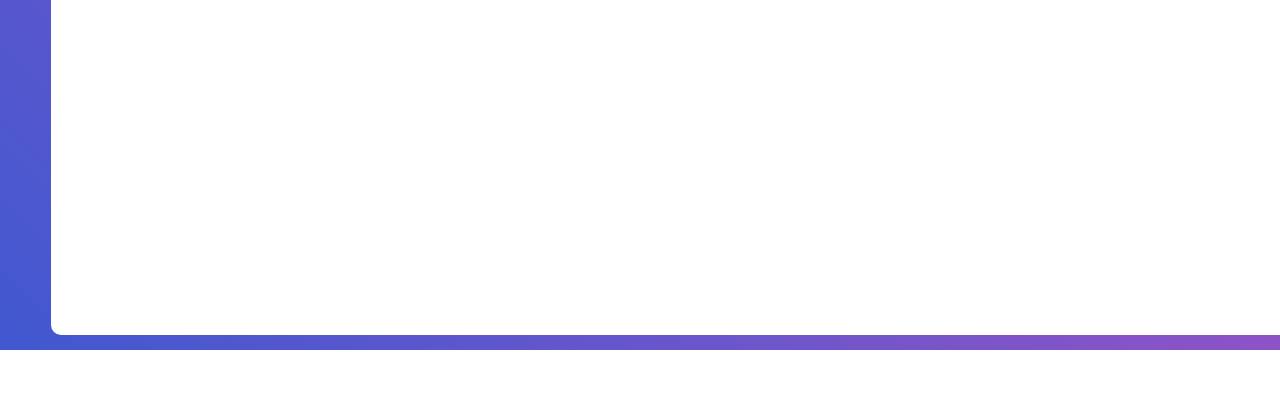
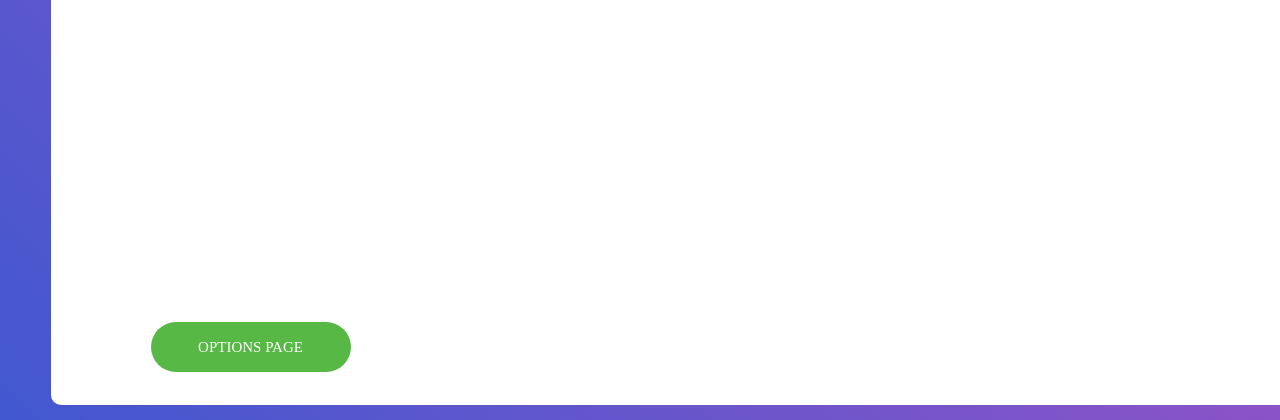
Before and after one commit to Nanditha30/SkillUpCOSC_Django, a Django app: page /viewvac in a window 1280 px wide; the page is wider, and only the part inside the window is pictured. Shown: the part 571-991 px from the top of that part. Before the commit the page ends 921 px from the top of that part, so only its background shows below. Run offline with Django 3.2, Linux system fonts and the light colour scheme; data that the repository does not hold is empty; some libraries are stand-ins or nearby versions; some web fonts are replaced.

Commit message:
Minor Changes

```diff
--- a/Adminpage/Templates/viewvac.html
+++ b/Adminpage/Templates/viewvac.html
@@ -54,6 +54,10 @@
             margin-left: 550px;
             font-family: Lato-Bold;
             }
+        .container-login100-form-btn{
+            margin-left: 100px;
+            width: 200px;
+        }
     </style>
     <title>Options Page</title>
 </head>
@@ -86,18 +90,27 @@
                                             {% for vac in vacs %}
                                             <tr class="row100 body">
                                                 <td class="cell100 column1">{{vac.POSITION}}</td>
-                                                <td class="cell100 column2">{{vac.REQUIRED}}</td>
+                                                <td class="cell100 column2">{{vac.QUALIFICATION}}</td>
                                                 <td class="cell100 column3">{{vac.DEPARTMENT}}</td>
                                                 <td class="cell100 column4">{{vac.CGPA}}</td>
                                             </tr>
                                             {% endfor %}
                                         </tbody>
                                     </table>
+
                                 </div>
                             </div>
                         </div>
                     </div>
+                    <form id="form1" action="optionsP">
+                    <div class="container-login100-form-btn">
+                        <button type="submit" class="login100-form-btn" form="form1" id="Upload">
+                            OPTIONS PAGE
+                        </button>
+                    </div>
+                    </form>
                 </div>
+
             </div>
         </div>
     </div>
--- a/Adminpage/login/urls.py
+++ b/Adminpage/login/urls.py
@@ -10,4 +10,5 @@ urlpatterns = [
     path('viewvac',views.viewvac),
     path('select',views.select),
     path('upload/viewvac',views.viewvac),
+    path('optionsP',views.optionsp),
 ]
--- a/Adminpage/login/views.py
+++ b/Adminpage/login/views.py
@@ -19,6 +19,8 @@ def options(request):
         return render(request,'options.html')
     else:
         return render(request,'login.html')
+def optionsp(request):
+    return render(request,'options.html')
 def upload(request):
     return render(request,'upload.html')
 
```
